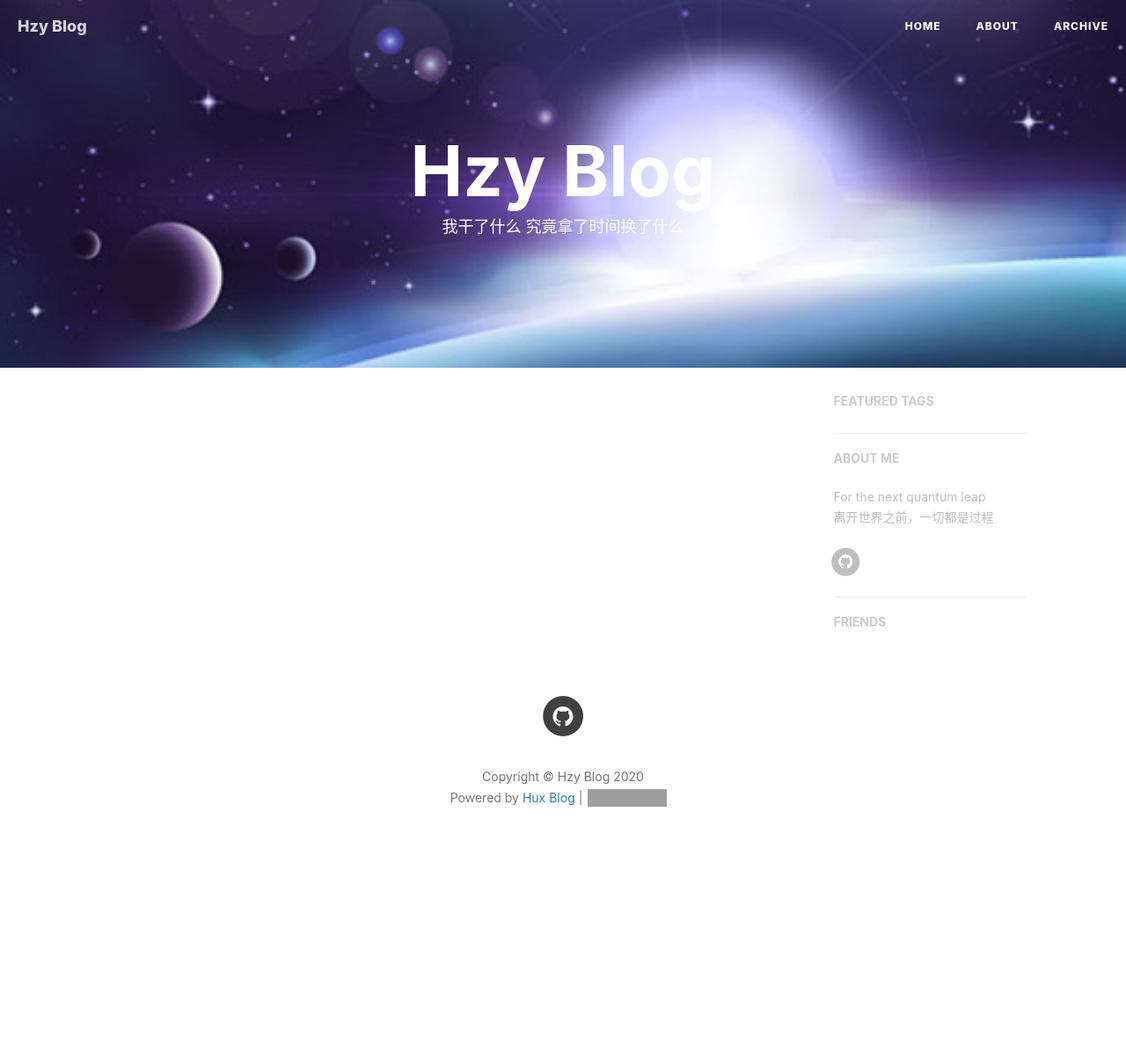
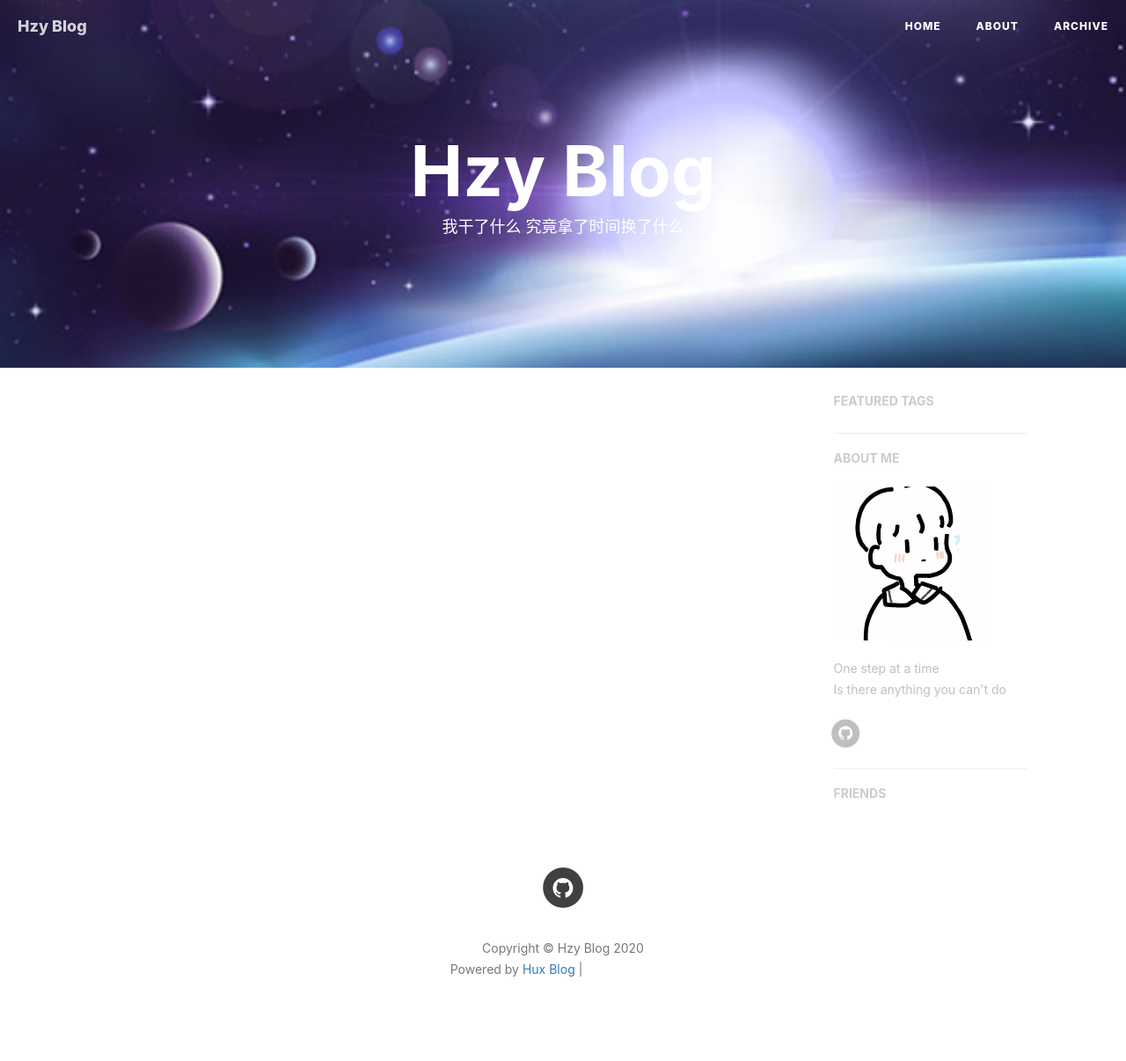
Before and after one commit to Hzy-Joel/Hzy-Joel.github.io, a Jekyll site: the page built from index.html, in a window 1280 px wide. Shown: the whole page at 88% size. Built offline with Jekyll 4.4.1, drawn with Linux system fonts in a browser that asks for light colours; nearby versions of some CDN libraries; the list of posts is cut into pages by our own code; comment, search, counter and statistics services are not loaded; before the commit the page ends 1011 px from its top, so only the background shows below that; grey boxes are pictures that could not be loaded.

Commit message:
修改资源

```diff
--- a/_config.yml
+++ b/_config.yml
@@ -79,8 +79,8 @@ netease_comment: false
 
 # Sidebar settings
 sidebar: true                           # whether or not using Sidebar.
-sidebar-about-description: "For the next quantum leap<br>离开世界之前，一切都是过程"
-# sidebar-avatar: /img/avatar-hux-ny.jpg      # use absolute URL, seeing it's used in both `/` and `/about/`
+sidebar-about-description: "One step at a time<br>Is there anything you can't do"
+sidebar-avatar: /img/home-avator.jpg      # use absolute URL, seeing it's used in both `/` and `/about/`
 
 
 
```
Also changed, not shown: img/home-avator.jpg (added).
